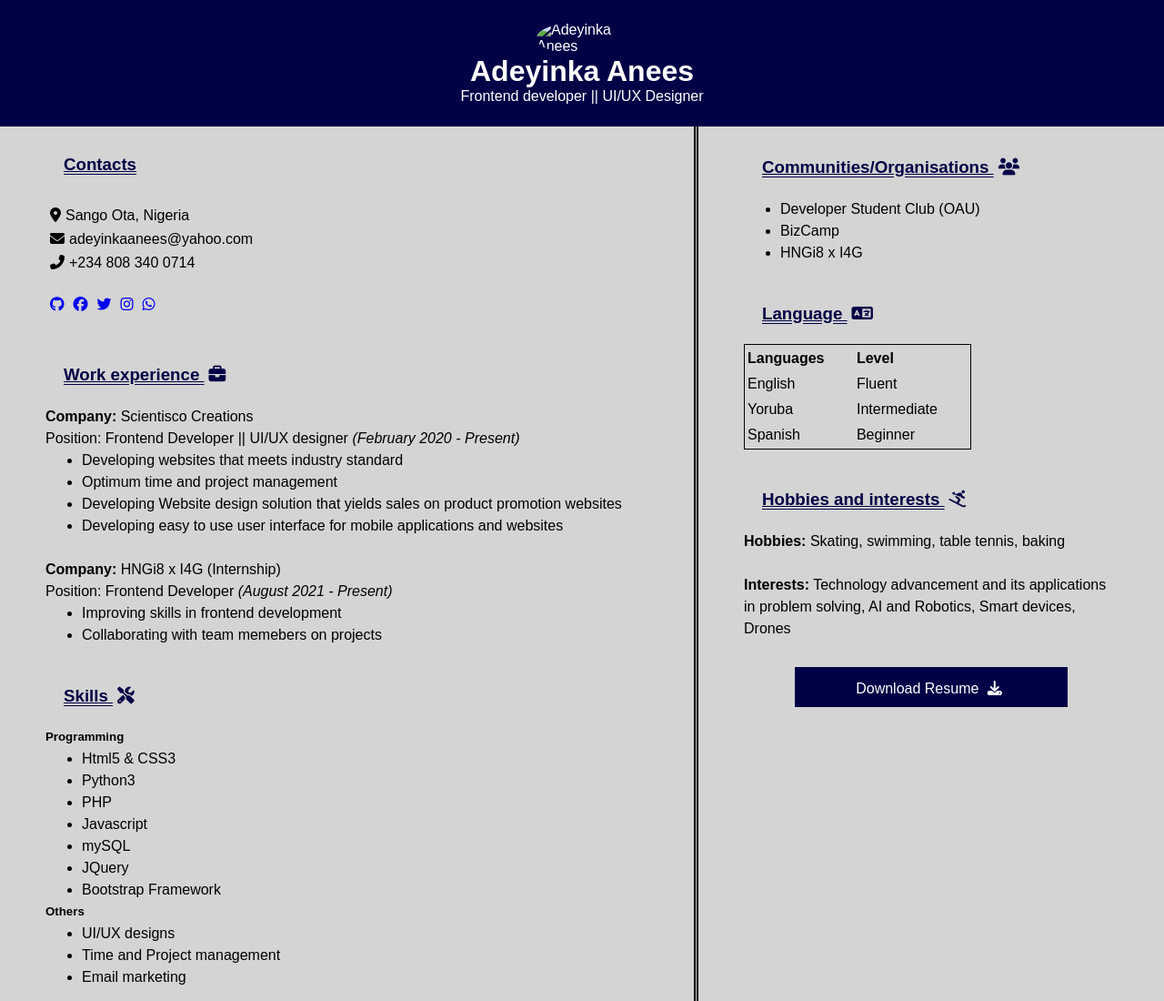
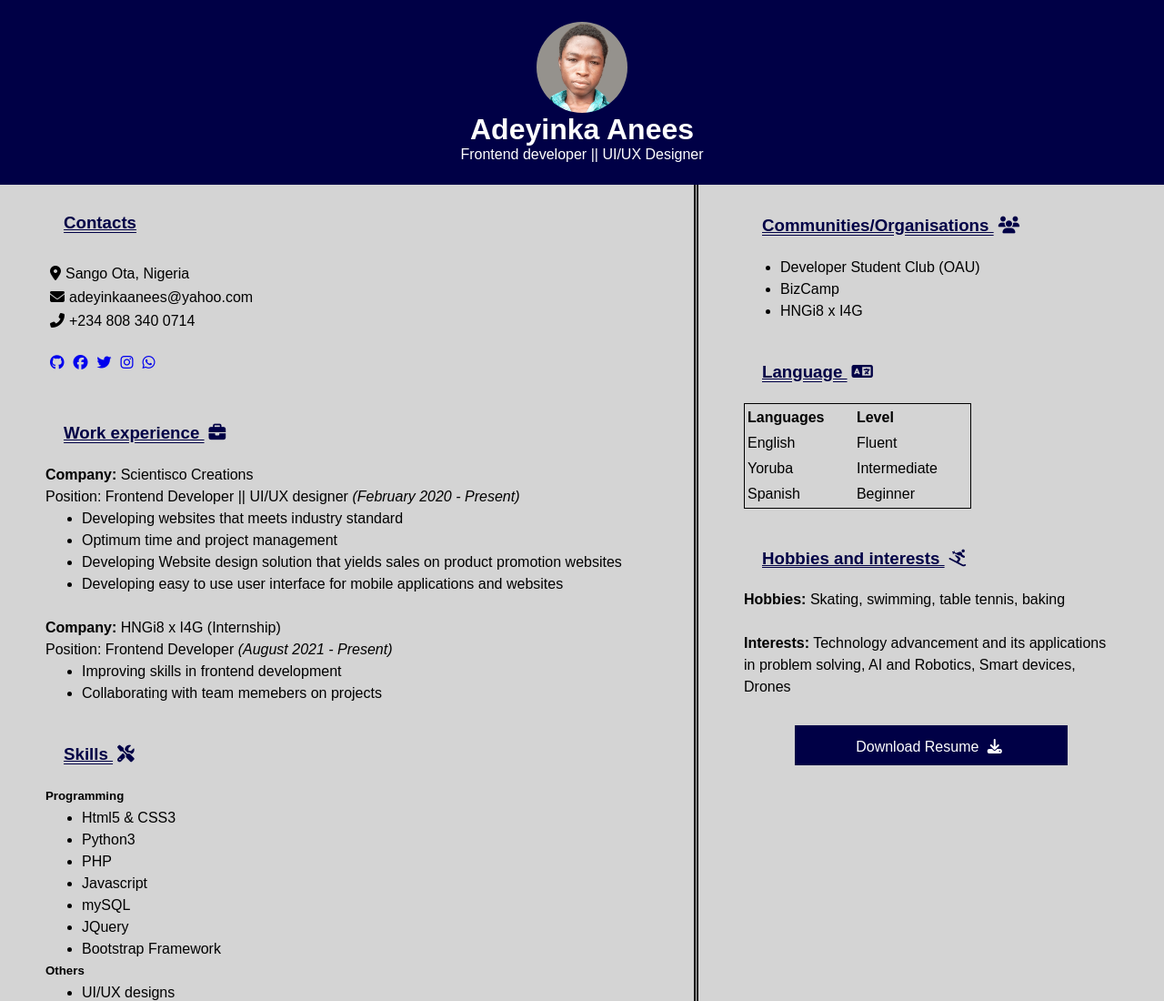
Before and after one commit to scientisco/Resume-website, a plain HTML site: page index.html in a window 1280 px wide. Shown: the top 1100 px of the page at 91% size. Drawn offline with Linux system fonts and the light colour scheme; a script that the page names is missing.

Commit message:
Update index.html

```diff
--- a/index.html
+++ b/index.html
@@ -18,7 +18,7 @@
 <body>
     <header class="title">
 
-        <img class="dp anim" src="images/picture.jpg" alt="Adeyinka Anees">
+        <img class="dp anim" src="picture.jpg" alt="Adeyinka Anees">
         <h1>Adeyinka Anees</h1>
         <h4 class="track not-active">Frontend developer || UI/UX Designer</h4>
 
```
